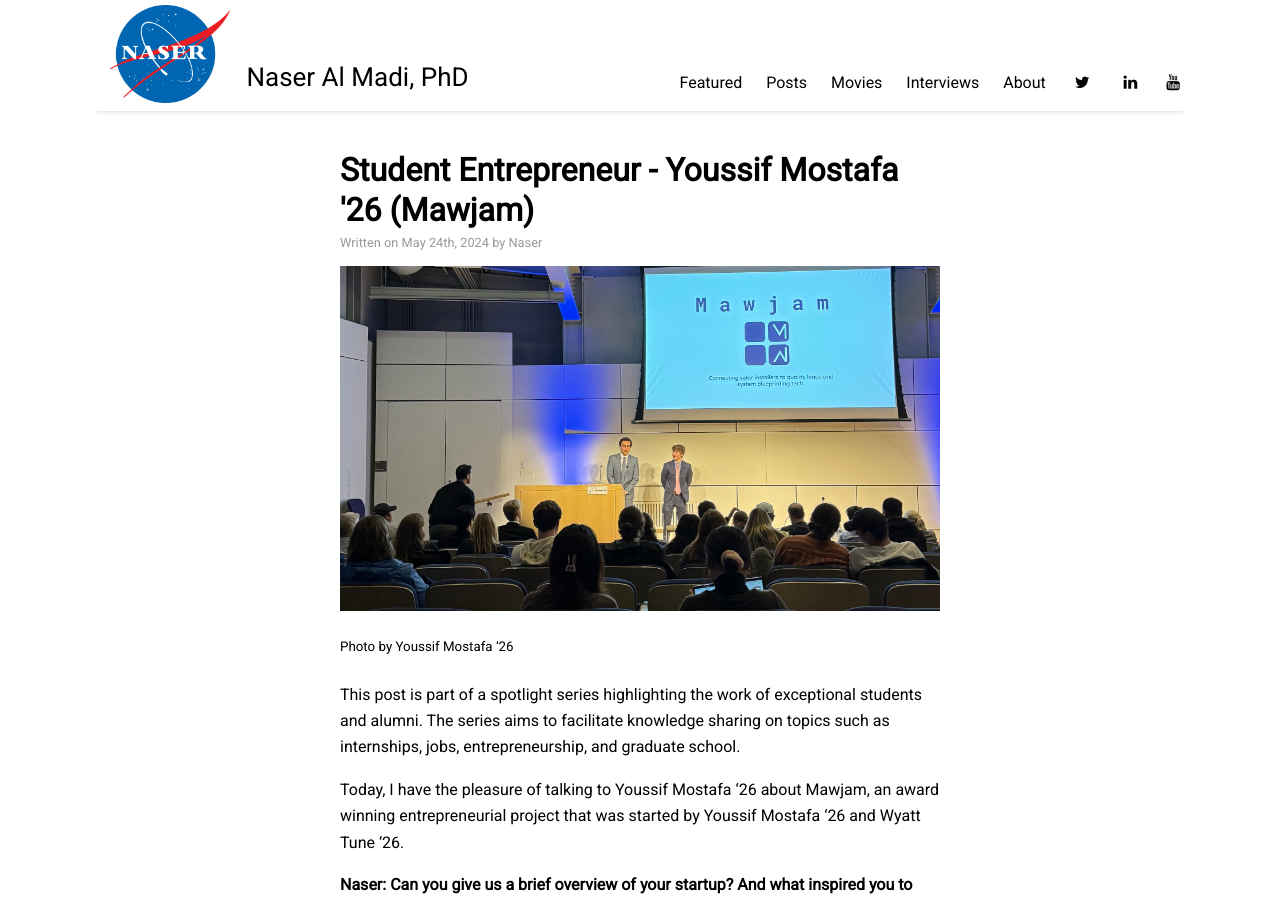
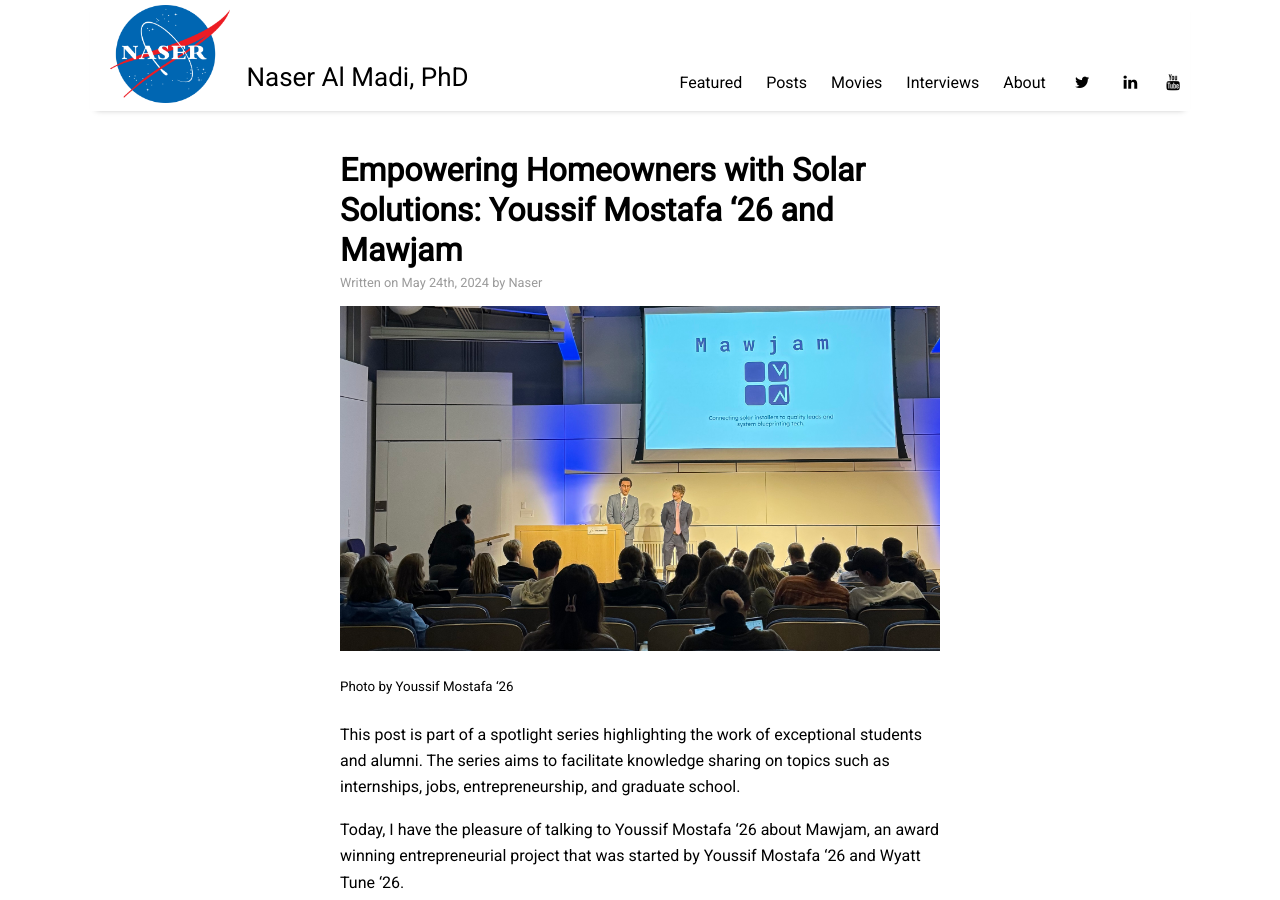
Before and after one commit to nalmadi/nalmadi.github.io, a Jekyll site: the page built from _posts/2024-05-24-student-interview-Youssif-Mostafa.md, in a window 1280 px wide and 900 px high. Built offline with Jekyll 4.4.1, drawn with Linux system fonts in a browser that asks for light colours; nearby versions of some CDN libraries.

Commit message:
Update 2024-05-24-student-interview-Youssif-Mostafa.md

```diff
--- a/_posts/2024-05-24-student-interview-Youssif-Mostafa.md
+++ b/_posts/2024-05-24-student-interview-Youssif-Mostafa.md
@@ -1,6 +1,6 @@
 ---
 layout: post
-title: "Student Entrepreneur - Youssif Mostafa '26 (Mawjam)"
+title: "Empowering Homeowners with Solar Solutions: Youssif Mostafa ‘26 and Mawjam"
 author: "Naser"
 categories: Interview
 tags: [Interview, student]
```
